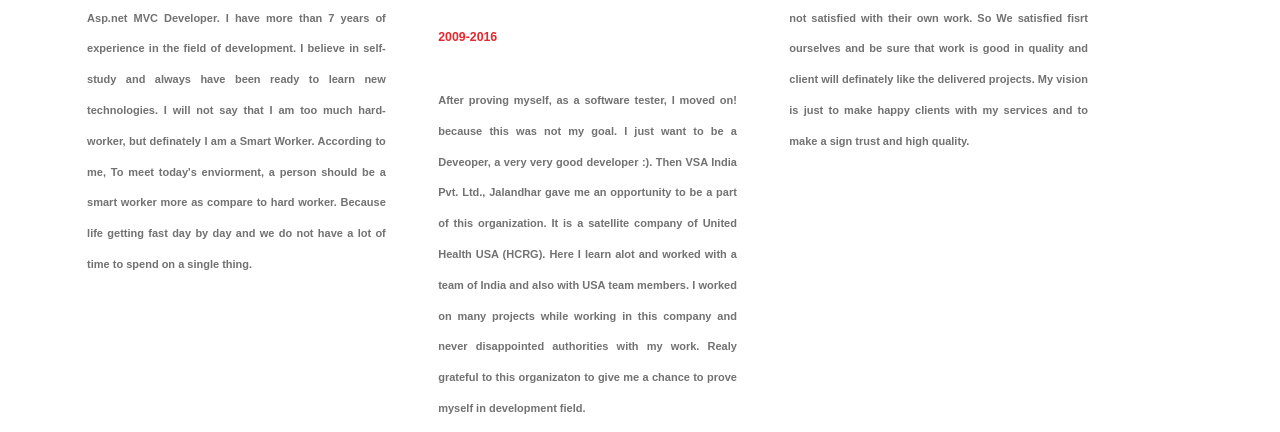
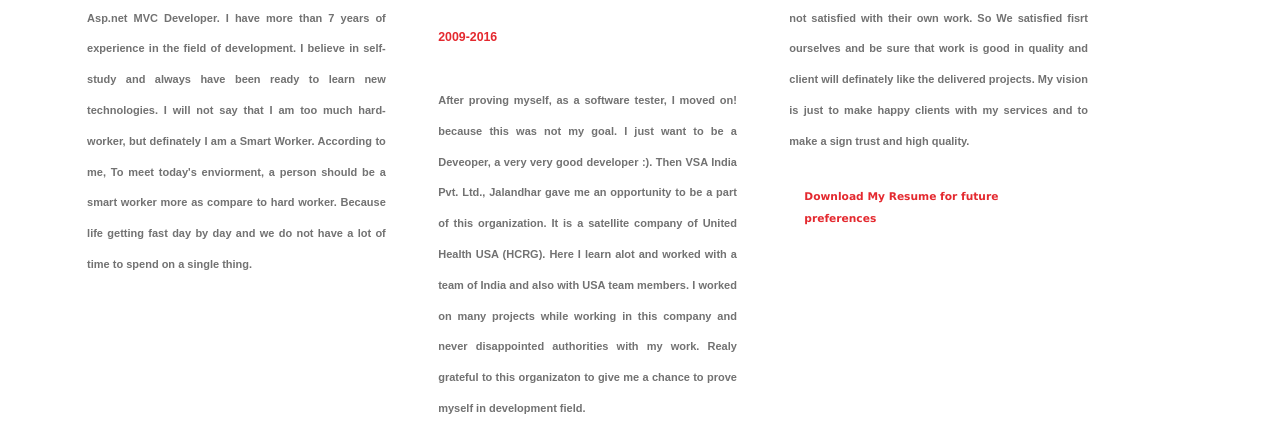
Before and after one commit to hpsmehra/hpsmehra.github.io, a plain HTML site: page About.html in a window 1280 px wide. Shown: the part 425-857 px from the top of the page. Drawn offline with Linux system fonts and the light colour scheme; a web font is replaced by a local one.

Commit message:
Add files via upload

```diff
--- a/About.html
+++ b/About.html
@@ -78,7 +78,8 @@
 
                         <div class="list">
                             <ul>
-                                <li> </li>
+                                <li>
+                                    <a href="Harpreet Singh.pdf">Download My Resume for future preferences</a> </li>
 
                             </ul>
                         </div>
```
Also changed, not shown: 2 other files.
